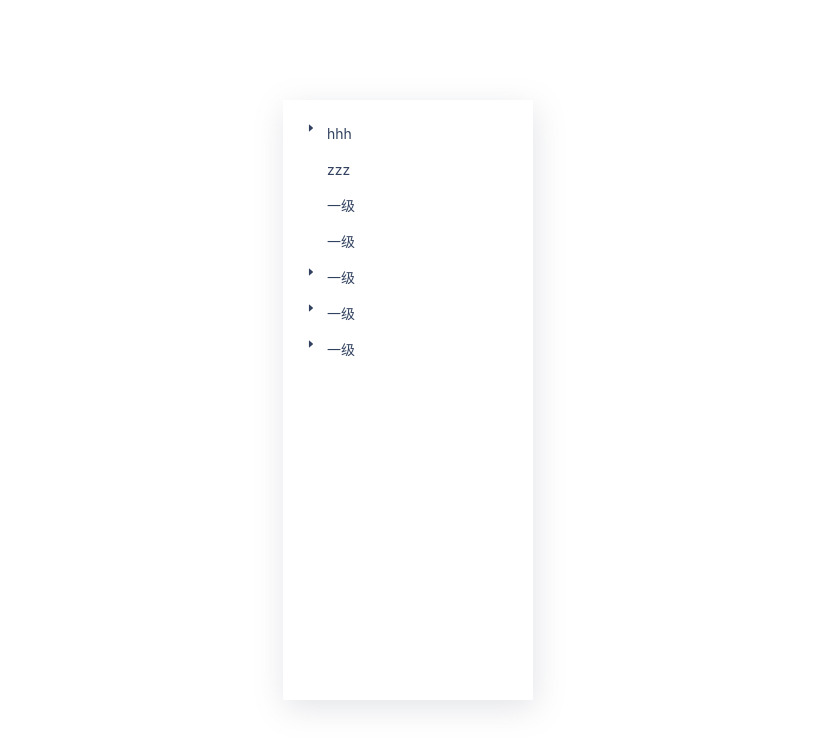
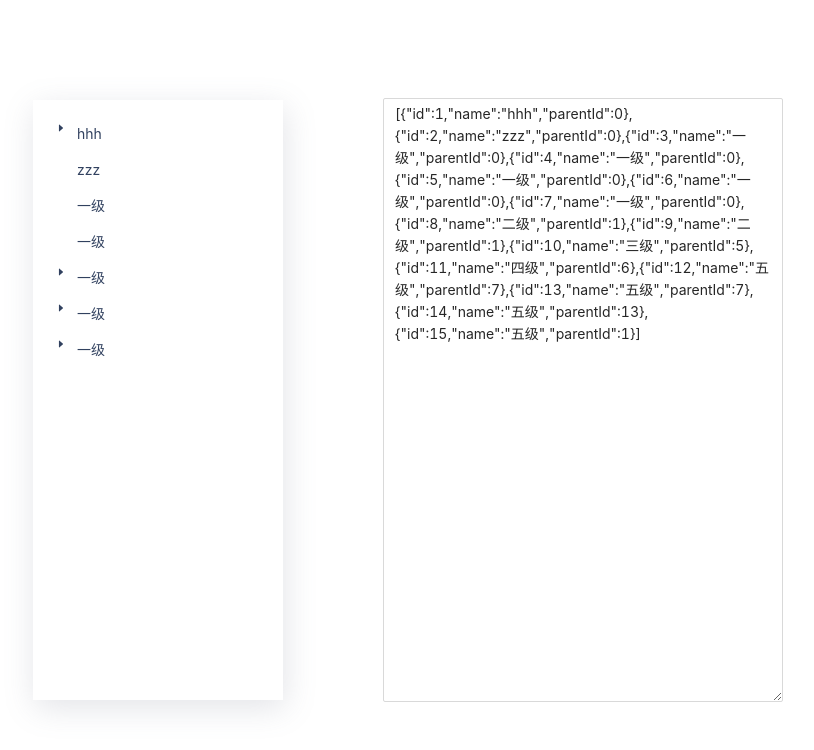
Before and after one commit to kkk48ku/editable-tree, a React (Create React App) app: page / in a window 1280 px wide. Shown: the top 750 px of the page, without its empty margins (232-1046 px from the left). Built offline with nearby package versions, Linux system fonts and the light colour scheme.

Commit message:
feat: 🎸修改README.md

```diff
--- a/src/index.tsx
+++ b/src/index.tsx
@@ -1,7 +1,7 @@
 import React, { useState, Key } from 'react'
 import ReactDOM from 'react-dom'
 import EditableTree from './EditableTree'
-import { message } from 'antd'
+import { message, Input } from 'antd'
 
 import './styles/index.css'
 import { ILeafNode } from './type/type'
@@ -151,6 +151,11 @@ const App = () => {
           handleDelete(id)
         }}
       />
+      <Input.TextArea
+        className="data-input"
+        value={JSON.stringify(dataList)}
+        rows={27}
+      />
     </div>
   )
 }
```
